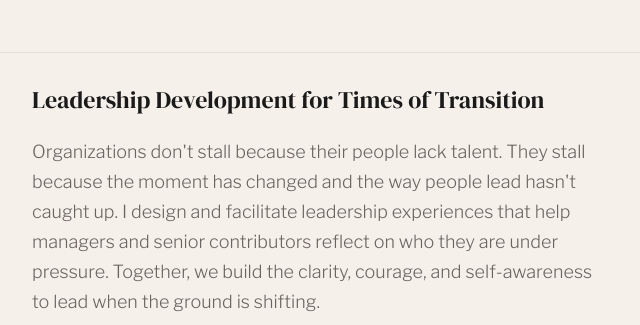
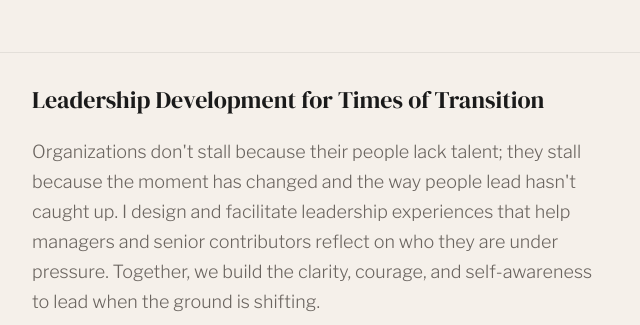
Before and after one commit to jackson2w/j2wtalent.com, a plain HTML site: page index.html in a window 1280 px wide. Shown: the part 1580-1905 px from the top of the page, 177-817 px from the left. Drawn offline with nearby package versions, Linux system fonts and the light colour scheme.

Commit message:
Update index.html
semicolon

```diff
--- a/index.html
+++ b/index.html
@@ -740,7 +740,7 @@
         <span class="service-num">01</span>
         <div class="service-body">
           <h3>Leadership Development for Times of Transition</h3>
-          <p>Organizations don't stall because their people lack talent. They stall because the moment has changed and the way people lead hasn't caught up. I design and facilitate leadership experiences that help managers and senior contributors reflect on who they are under pressure. Together, we build the clarity, courage, and self-awareness to lead when the ground is shifting.</p>
+          <p>Organizations don't stall because their people lack talent; they stall because the moment has changed and the way people lead hasn't caught up. I design and facilitate leadership experiences that help managers and senior contributors reflect on who they are under pressure. Together, we build the clarity, courage, and self-awareness to lead when the ground is shifting.</p>
           <p>This work is reflective, interactive, and built for the  tensions your leaders are sitting with right now.</p>
           <p class="service-best-for">Ideal for: Leadership cohorts, emerging leader programs, management development, team offsites during periods of reorganization or strategic change.</p>
         </div>
```
